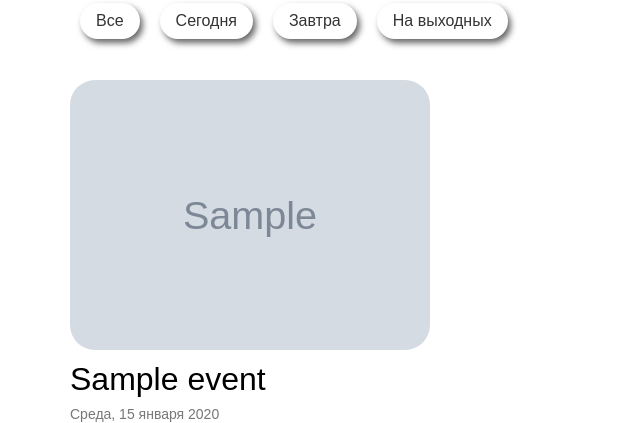
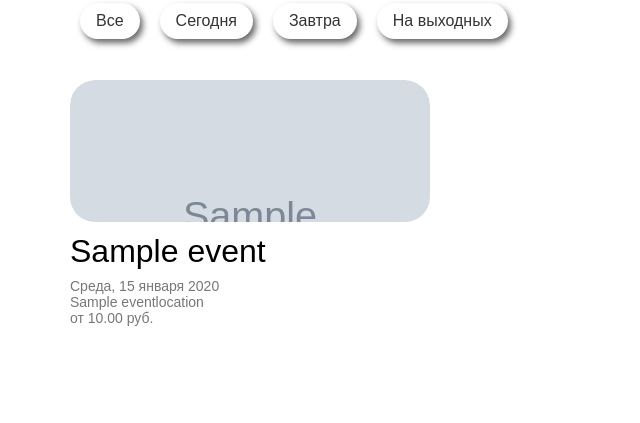
Before and after one commit to iizakharov/IamGO, a Django app: page /events/ in a window 1280 px wide. Shown: the part 271-694 px from the top of the page, without its empty margins (0-640 px from the left). Run offline with Django 3.2, Linux system fonts and the light colour scheme; tables that the repository leaves empty hold one stand-in row (values such as "Sample post"); grey boxes marked "Sample" are stand-in pictures; some libraries are stand-ins or nearby versions.

Commit message:
change size for events images

```diff
--- a/mainapp/templates/mainapp/events.html
+++ b/mainapp/templates/mainapp/events.html
@@ -11,7 +11,9 @@
     <div class="nearest all">
         {% for product in events_all %}
         <div class="event-preview">
-            <a href="{% url 'main:product' product.pk %}"><img src="{{ product.get_avatar }}" alt="bunner1"></a>
+            <div class="small-event-div">
+                <a href="{% url 'main:product' product.pk %}"><img src="{{ product.get_avatar }}" alt="bunner1"></a>
+            </div>
             <h2>{{ product.name }}</h2>
             <ul >
                 {% if product.get_location_name %}
--- a/mainapp/templates/mainapp/events_list.html
+++ b/mainapp/templates/mainapp/events_list.html
@@ -11,7 +11,9 @@
     <div class="nearest all">
         {% for event in events %}
         <div class="event-preview">
-            <a href="{% url 'main:product' event.pk %}"><img src="{{ event.get_avatar }}" alt="bunner1"></a>
+            <div class="small-event-div">
+                <a href="{% url 'main:product' event.pk %}"><img src="{{ event.get_avatar }}" alt="bunner1"></a>
+            </div>
             <h2>{{ event.name }}</h2>
             <ul>
             {% if event.get_dates %}
```
